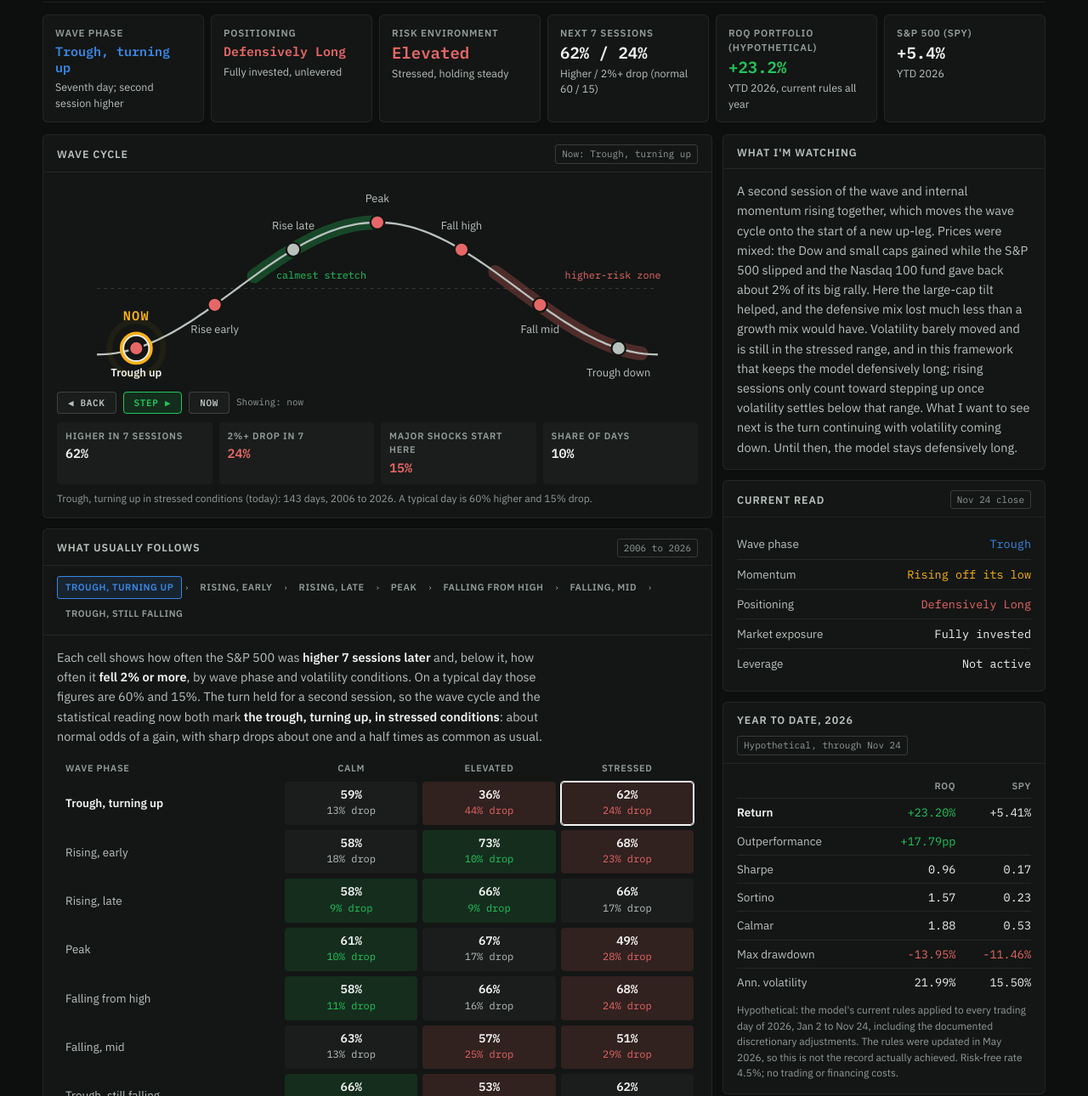
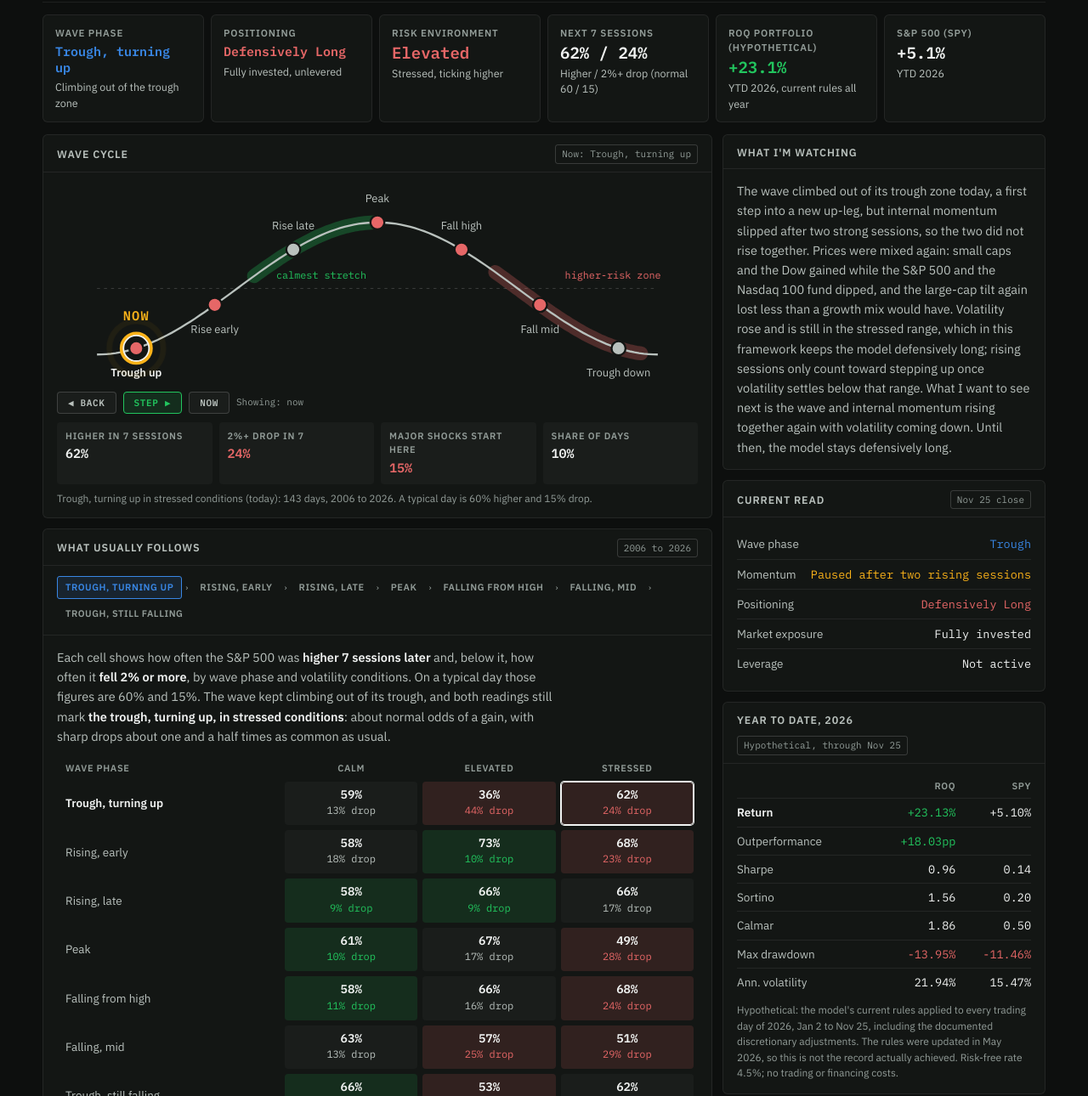
Before and after one commit to phillips123456/roq-wave-monitor, a plain HTML site: page index.html in a window 1280 px wide. Shown: the part 55-1345 px from the top of the page at 85% size. Drawn offline with Linux system fonts and the light colour scheme.

Commit message:
Nov 25 EOD update
Co-Authored-By: Claude Opus 5.5 <noreply@anthropic.com>
Claude-Session: https://claude.ai/code/session_01Vyk4cjawK66Zs57bakzc2D

```diff
--- a/index.html
+++ b/index.html
@@ -211,17 +211,17 @@ table.map{border-collapse:separate;border-spacing:4px;width:100%;min-width:520px
     <span class="pill bc"><span class="dot"></span>Trough, turning up</span>
     <span class="pill def"><span class="dot"></span>Defensively Long</span>
     <span class="pill" style="color:var(--warn);border-color:var(--warn);background:var(--warn-dim)"><span class="dot"></span>Trough, turning up, stressed volatility</span>
-    <span class="as-of">As of Nov 24, 2026 close</span>
+    <span class="as-of">As of Nov 25, 2026 close</span>
   </div>
 </div>
 
 <div class="stat-strip">
-  <div class="chip"><div class="chip-label">Wave phase</div><div class="chip-val b" style="font-size:15px;line-height:1.25">Trough, turning up</div><div class="chip-sub">Seventh day; second session higher</div></div>
+  <div class="chip"><div class="chip-label">Wave phase</div><div class="chip-val b" style="font-size:15px;line-height:1.25">Trough, turning up</div><div class="chip-sub">Climbing out of the trough zone</div></div>
   <div class="chip"><div class="chip-label">Positioning</div><div class="chip-val r" style="font-size:15px;line-height:1.25">Defensively Long</div><div class="chip-sub">Fully invested, unlevered</div></div>
-  <div class="chip"><div class="chip-label">Risk environment</div><div class="chip-val r">Elevated</div><div class="chip-sub">Stressed, holding steady</div></div>
+  <div class="chip"><div class="chip-label">Risk environment</div><div class="chip-val r">Elevated</div><div class="chip-sub">Stressed, ticking higher</div></div>
   <div class="chip"><div class="chip-label">Next 7 sessions</div><div class="chip-val">62% / 24%</div><div class="chip-sub">Higher / 2%+ drop (normal 60 / 15)</div></div>
-  <div class="chip"><div class="chip-label">ROQ portfolio (hypothetical)</div><div class="chip-val g">+23.2%</div><div class="chip-sub">YTD 2026, current rules all year</div></div>
-  <div class="chip"><div class="chip-label">S&amp;P 500 (SPY)</div><div class="chip-val">+5.4%</div><div class="chip-sub">YTD 2026</div></div>
+  <div class="chip"><div class="chip-label">ROQ portfolio (hypothetical)</div><div class="chip-val g">+23.1%</div><div class="chip-sub">YTD 2026, current rules all year</div></div>
+  <div class="chip"><div class="chip-label">S&amp;P 500 (SPY)</div><div class="chip-val">+5.1%</div><div class="chip-sub">YTD 2026</div></div>
 </div>
 
 <div class="main">
@@ -251,7 +251,7 @@ table.map{border-collapse:separate;border-spacing:4px;width:100%;min-width:520px
     <div class="panel-hdr"><span class="panel-title">What usually follows</span><span class="badge">2006 to 2026</span></div>
     <div class="cycle" id="cycle"></div>
     <div class="panel-body">
-      <p class="lead">Each cell shows how often the S&amp;P 500 was <strong>higher 7 sessions later</strong> and, below it, how often it <strong>fell 2% or more</strong>, by wave phase and volatility conditions. On a typical day those figures are 60% and 15%. The turn held for a second session, so the wave cycle and the statistical reading now both mark <strong>the trough, turning up, in stressed conditions</strong>: about normal odds of a gain, with sharp drops about one and a half times as common as usual.</p>
+      <p class="lead">Each cell shows how often the S&amp;P 500 was <strong>higher 7 sessions later</strong> and, below it, how often it <strong>fell 2% or more</strong>, by wave phase and volatility conditions. On a typical day those figures are 60% and 15%. The wave kept climbing out of its trough, and both readings still mark <strong>the trough, turning up, in stressed conditions</strong>: about normal odds of a gain, with sharp drops about one and a half times as common as usual.</p>
       <div class="tbl-wrap" style="margin-top:12px"><table class="map" id="map"></table></div>
       <div class="map-toggle"><span id="mapNote">Showing today's volatility conditions.</span><button id="mapAll" class="step-btn" type="button" aria-expanded="false">Show all</button></div>
       <div class="legend">
@@ -263,7 +263,7 @@ table.map{border-collapse:separate;border-spacing:4px;width:100%;min-width:520px
   </div>
 
   <div class="panel m-third">
-    <div class="panel-hdr"><span class="panel-title">Volatility watch</span><span class="badge">Trough; session 17</span></div>
+    <div class="panel-hdr"><span class="panel-title">Volatility watch</span><span class="badge">Trough; session 18</span></div>
     <div class="panel-body">
       <p class="lead">Major volatility shocks have rarely started at the top of a wave. They tend to begin on the way down: about half began <strong>one to three weeks after the peak zone ended</strong>, a stretch that covers less than a third of trading days. This shows where risk has been concentrated, not a forecast of any single event. The wave left its peak zone on Nov 2. A major volatility shock began on Nov 5, session 4 after the peak zone ended: on the back side of the wave, as this framework describes, though a couple of sessions earlier than the stretch where most have started. Volatility eased slightly on Nov 6 and dropped back to the calm range on Nov 9.</p>
       <div class="timeline" aria-label="Sessions since the peak zone ended">
@@ -273,7 +273,7 @@ table.map{border-collapse:separate;border-spacing:4px;width:100%;min-width:520px
           <div class="tl-seg" style="width:33%;background:#C2504C"></div>
           <div class="tl-seg" style="width:36%;background:#3A4246"></div>
         </div>
-        <div class="tl-now" style="left:70%">now</div>
+        <div class="tl-now" style="left:73%">now</div>
         <div class="tl-tick" style="left:14%">peak ends</div>
         <div class="tl-tick" style="left:31%">+6</div>
         <div class="tl-tick" style="left:64%">+15</div>
@@ -282,7 +282,7 @@ table.map{border-collapse:separate;border-spacing:4px;width:100%;min-width:520px
       <div class="legend" style="margin-top:14px"><span><span class="sw" style="background:#3F78C0"></span>Peak zone</span><span><span class="sw" style="background:#C2504C"></span>Higher-risk stretch, one to three weeks after the peak</span></div>
       <div class="checks">
         <div class="crow"><span class="ck">In the peak zone</span><span class="cv">No, ended Nov 2</span></div>
-        <div class="crow"><span class="ck">Sessions since the peak zone ended</span><span class="cv w">17 (shock began at 4)</span></div>
+        <div class="crow"><span class="ck">Sessions since the peak zone ended</span><span class="cv w">18 (shock began at 4)</span></div>
         <div class="crow"><span class="ck">Internal momentum rolling over</span><span class="cv ok">No, higher over three sessions</span></div>
         <div class="crow"><span class="ck">Volatility conditions</span><span class="cv no">Stressed</span></div>
       </div>
@@ -302,16 +302,16 @@ table.map{border-collapse:separate;border-spacing:4px;width:100%;min-width:520px
   <div class="panel m-second">
     <div class="panel-hdr"><span class="panel-title">What I'm watching</span></div>
     <div class="panel-body">
-      <p class="lead">A second session of the wave and internal momentum rising together, which moves the wave cycle onto the start of a new up-leg. Prices were mixed: the Dow and small caps gained while the S&amp;P 500 slipped and the Nasdaq 100 fund gave back about 2% of its big rally. Here the large-cap tilt helped, and the defensive mix lost much less than a growth mix would have. Volatility barely moved and is still in the stressed range, and in this framework that keeps the model defensively long; rising sessions only count toward stepping up once volatility settles below that range. What I want to see next is the turn continuing with volatility coming down. Until then, the model stays defensively long.</p>
+      <p class="lead">The wave climbed out of its trough zone today, a first step into a new up-leg, but internal momentum slipped after two strong sessions, so the two did not rise together. Prices were mixed again: small caps and the Dow gained while the S&amp;P 500 and the Nasdaq 100 fund dipped, and the large-cap tilt again lost less than a growth mix would have. Volatility rose and is still in the stressed range, which in this framework keeps the model defensively long; rising sessions only count toward stepping up once volatility settles below that range. What I want to see next is the wave and internal momentum rising together again with volatility coming down. Until then, the model stays defensively long.</p>
     </div>
   </div>
 
   <div class="panel m-4">
-    <div class="panel-hdr"><span class="panel-title">Current read</span><span class="badge">Nov 24 close</span></div>
+    <div class="panel-hdr"><span class="panel-title">Current read</span><span class="badge">Nov 25 close</span></div>
     <div class="panel-body">
       <div class="checks" style="margin-top:0">
         <div class="crow"><span class="ck">Wave phase</span><span class="cv b">Trough</span></div>
-        <div class="crow"><span class="ck">Momentum</span><span class="cv w">Rising off its low</span></div>
+        <div class="crow"><span class="ck">Momentum</span><span class="cv w">Paused after two rising sessions</span></div>
         <div class="crow"><span class="ck">Positioning</span><span class="cv r">Defensively Long</span></div>
         <div class="crow"><span class="ck">Market exposure</span><span class="cv">Fully invested</span></div>
         <div class="crow"><span class="ck">Leverage</span><span class="cv">Not active</span></div>
@@ -320,21 +320,21 @@ table.map{border-collapse:separate;border-spacing:4px;width:100%;min-width:520px
   </div>
 
   <div class="panel m-5">
-    <div class="panel-hdr"><span class="panel-title">Year to date, 2026</span><span class="badge">Hypothetical, through Nov 24</span></div>
+    <div class="panel-hdr"><span class="panel-title">Year to date, 2026</span><span class="badge">Hypothetical, through Nov 25</span></div>
     <div class="panel-body">
       <table class="perf">
         <thead><tr><th></th><th>ROQ</th><th>SPY</th></tr></thead>
         <tbody>
-          <tr class="live"><td>Return</td><td class="g">+23.20%</td><td>+5.41%</td></tr>
-          <tr><td>Outperformance</td><td class="g">+17.79pp</td><td></td></tr>
-          <tr><td>Sharpe</td><td>0.96</td><td>0.17</td></tr>
-          <tr><td>Sortino</td><td>1.57</td><td>0.23</td></tr>
-          <tr><td>Calmar</td><td>1.88</td><td>0.53</td></tr>
+          <tr class="live"><td>Return</td><td class="g">+23.13%</td><td>+5.10%</td></tr>
+          <tr><td>Outperformance</td><td class="g">+18.03pp</td><td></td></tr>
+          <tr><td>Sharpe</td><td>0.96</td><td>0.14</td></tr>
+          <tr><td>Sortino</td><td>1.56</td><td>0.20</td></tr>
+          <tr><td>Calmar</td><td>1.86</td><td>0.50</td></tr>
           <tr><td>Max drawdown</td><td class="r">-13.95%</td><td class="r">-11.46%</td></tr>
-          <tr><td>Ann. volatility</td><td>21.99%</td><td>15.50%</td></tr>
+          <tr><td>Ann. volatility</td><td>21.94%</td><td>15.47%</td></tr>
         </tbody>
       </table>
-      <p class="note">Hypothetical: the model's current rules applied to every trading day of 2026, Jan 2 to Nov 24, including the documented discretionary adjustments. The rules were updated in May 2026, so this is not the record actually achieved. Risk-free rate 4.5%; no trading or financing costs.</p>
+      <p class="note">Hypothetical: the model's current rules applied to every trading day of 2026, Jan 2 to Nov 25, including the documented discretionary adjustments. The rules were updated in May 2026, so this is not the record actually achieved. Risk-free rate 4.5%; no trading or financing costs.</p>
     </div>
   </div>
 
```
